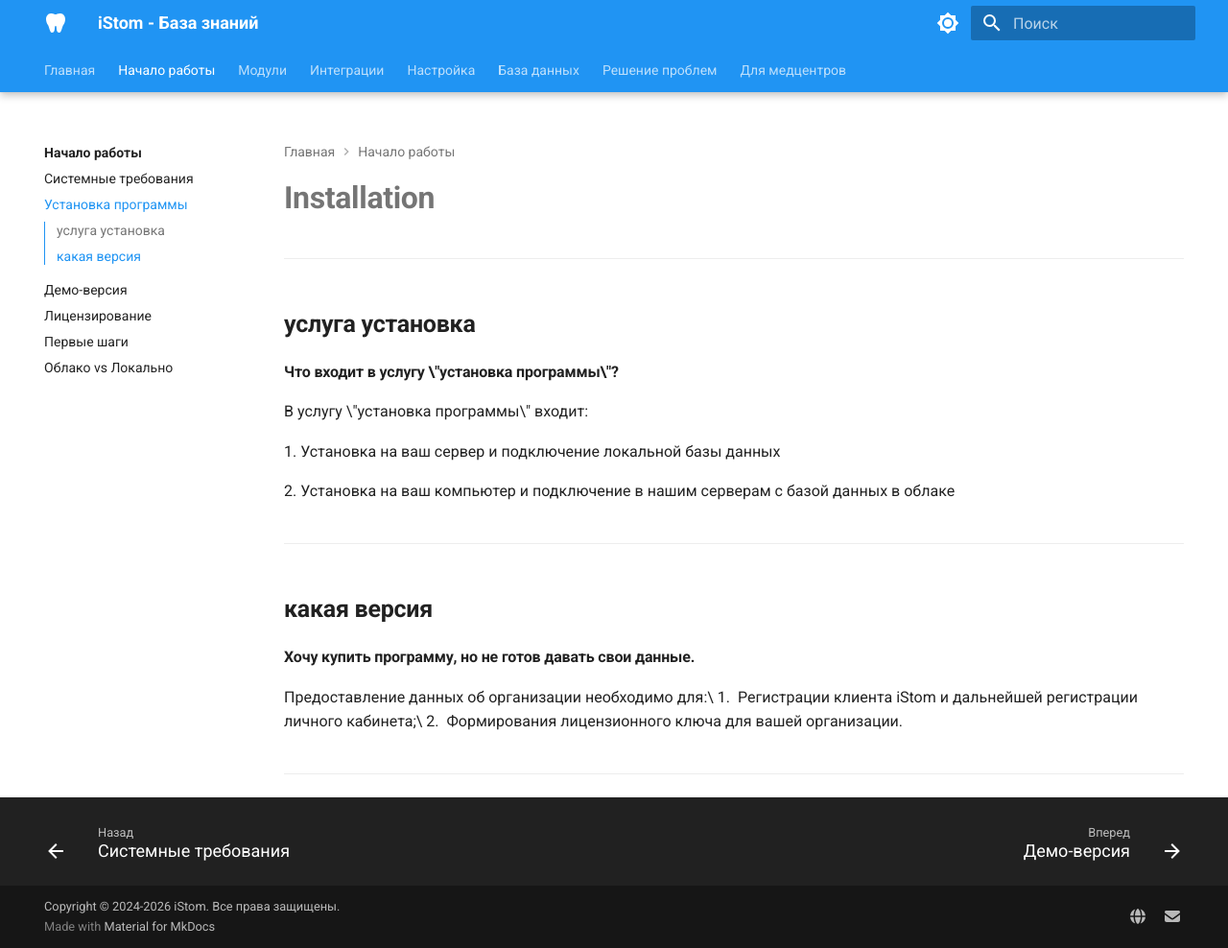
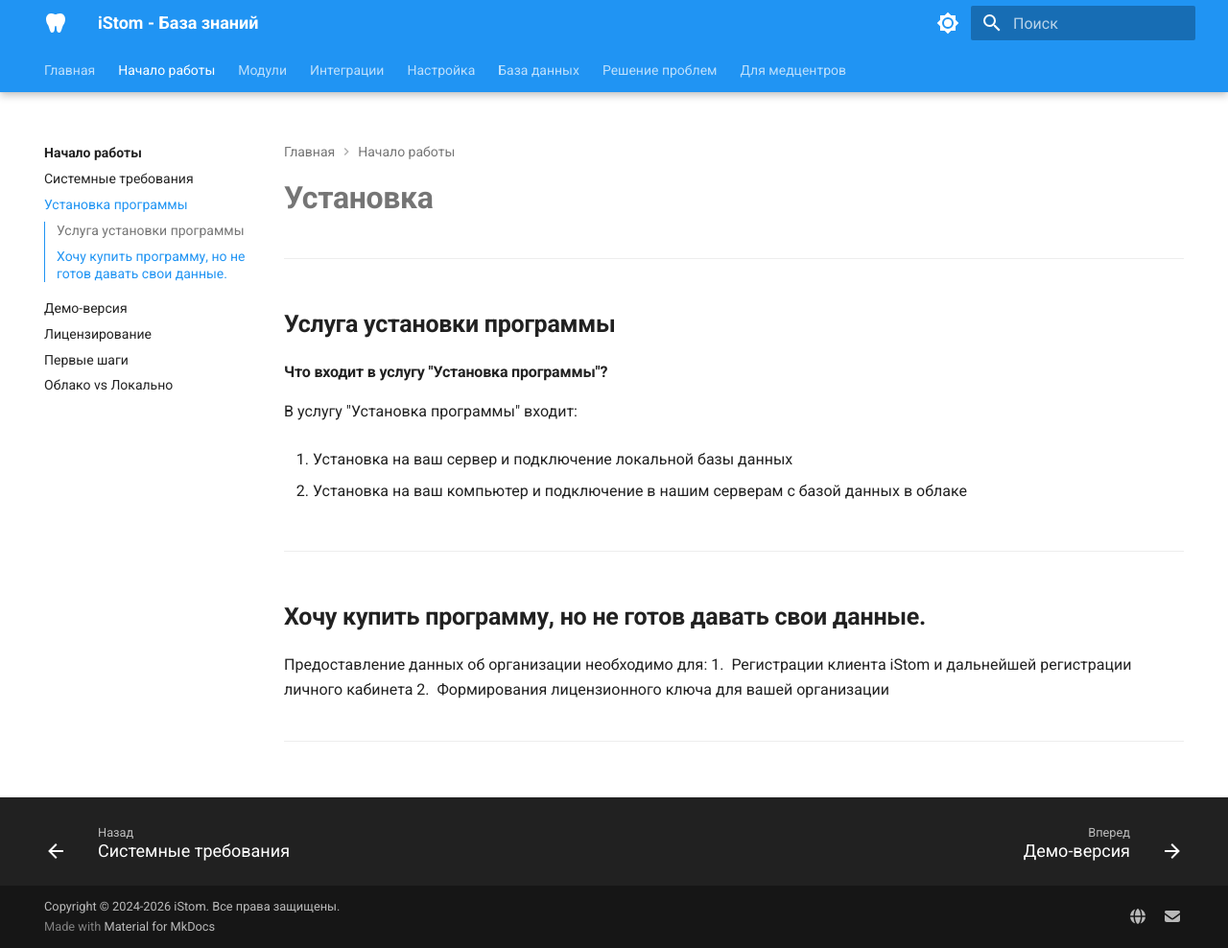
Before and after one commit to boodaloo/istom-docs, an MkDocs documentation site: the page built from docs/getting-started/installation.md, in a window 1280 px wide and 988 px high. Shown: the whole window at 96% size. Built offline with MkDocs 1.6.1 and Material for MkDocs 9.7.7, drawn with Linux system fonts in a browser that asks for light colours.

Commit message:
Добавить изображения и обновить документацию getting-started
- Добавлены изображения image001.png и image002.png в docs/images/media/
- Обновлена документация по установке, демо и облачной версии
- Улучшено форматирование разделов getting-started

Co-Authored-By: Claude Sonnet 4.5 <noreply@anthropic.com>

```diff
--- a/docs/getting-started/installation.md
+++ b/docs/getting-started/installation.md
@@ -1,27 +1,25 @@
-# Installation
+# Установка
 
 ---
 
-## услуга установка
+## Услуга установки программы
 
-#### Что входит в услугу \"установка программы\"?
+#### Что входит в услугу "Установка программы"?
 
-В услугу \"установка программы\" входит:
+В услугу "Установка программы" входит:
 
-1\. Установка на ваш сервер и подключение локальной базы данных
+1. Установка на ваш сервер и подключение локальной базы данных
 
-2\. Установка на ваш компьютер и подключение в нашим серверам с базой данных в облаке
+2. Установка на ваш компьютер и подключение в нашим серверам с базой данных в облаке
 
 
 ---
 
-## какая версия
+## Хочу купить программу, но не готов давать свои данные.
 
-#### Хочу купить программу, но не готов давать свои данные.
-
-Предоставление данных об организации необходимо для:\
-1.  Регистрации клиента iStom и дальнейшей регистрации личного кабинета;\
-2.  Формирования лицензионного ключа для вашей организации.
+Предоставление данных об организации необходимо для:
+1.  Регистрации клиента iStom и дальнейшей регистрации личного кабинета
+2.  Формирования лицензионного ключа для вашей организации
 
 
 ---
```
Also changed, not shown: docs/getting-started/cloud-vs-local.md (+5 -9 lines), docs/getting-started/demo.md (+3 -3 lines), docs/images/media/image001.png (added), docs/images/media/image002.png (added).
